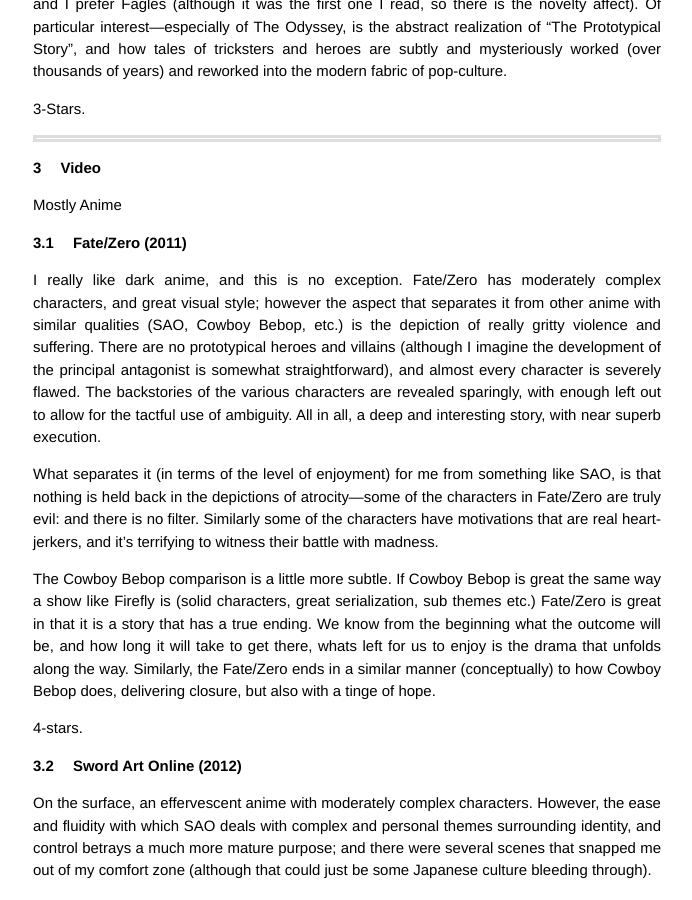
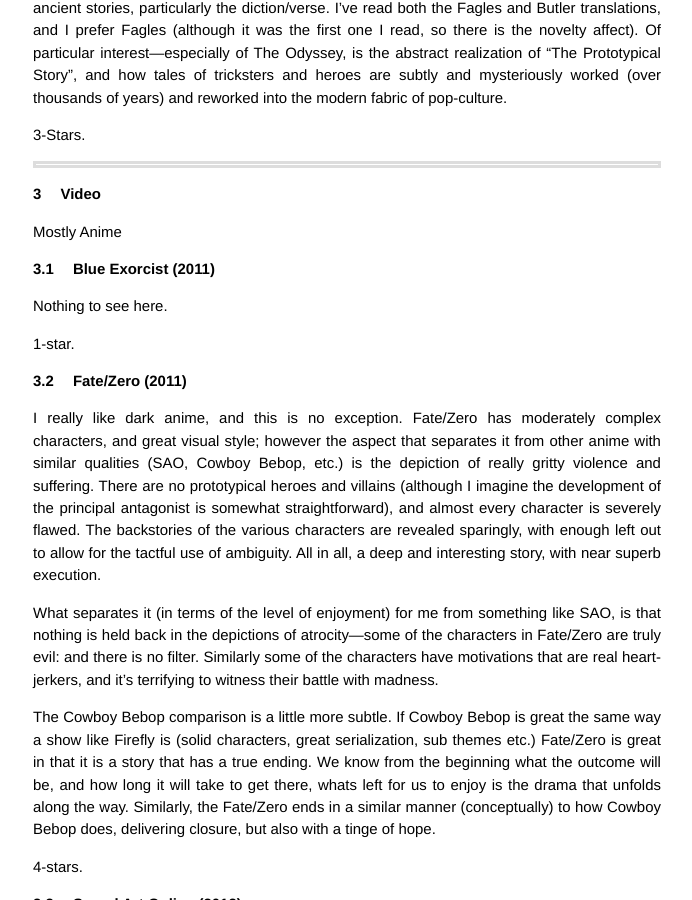
Before and after one commit to athuras/athuras.github.com, a Jekyll site: the page built from _posts/2014-03-05-Booklist.markdown, in a window 1280 px wide and 900 px high, scrolled down 3658 px. Shown: the whole window, without its empty margins (293-985 px from the left). Built offline with Jekyll 4.4.1, drawn with Linux system fonts in a browser that asks for light colours.

Commit message:
added another anime review

```diff
--- a/_posts/2014-03-05-Booklist.markdown
+++ b/_posts/2014-03-05-Booklist.markdown
@@ -117,6 +117,12 @@
 # Video
 Mostly Anime
 
+## Blue Exorcist (2011)
+
+Nothing to see here.
+
+1-star.
+
 ## Fate/Zero (2011)
 I really like dark anime, and this is no exception.
 Fate/Zero has moderately complex characters, and great visual style; however the aspect that separates it from other anime with similar qualities (SAO, Cowboy Bebop, etc.) is the depiction of really gritty violence and suffering.
```
